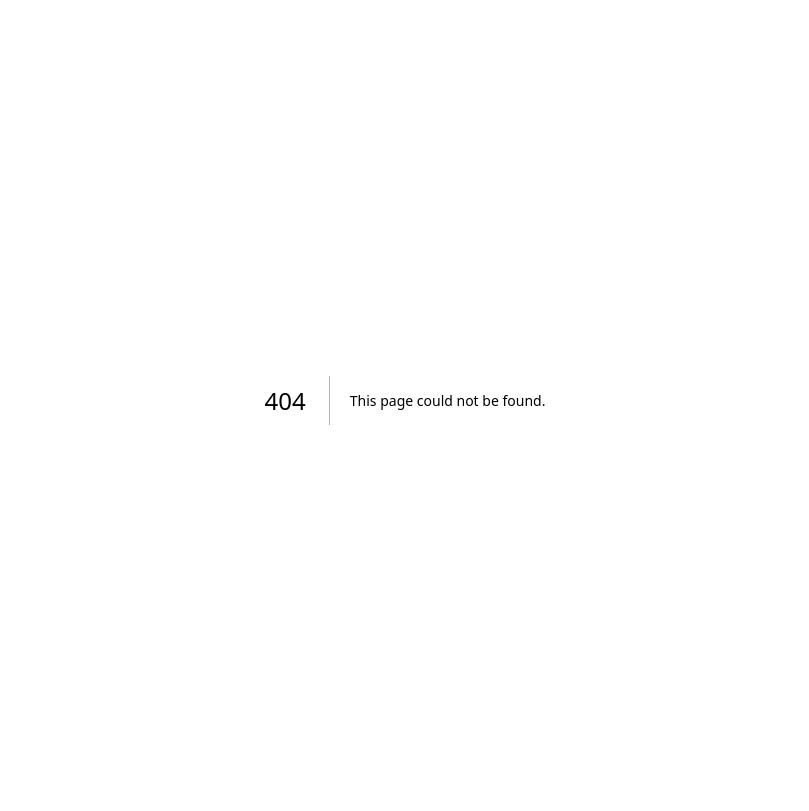
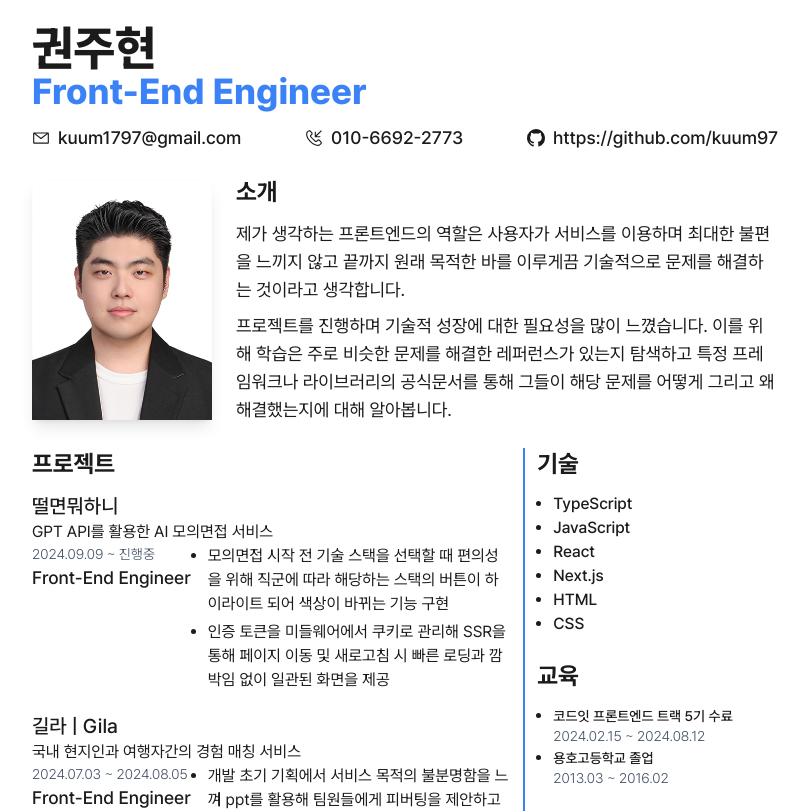
Before and after one commit to kuum97/resume, a Next.js app: page /pdf-render in a window 1280 px wide. Before the commit this address had no page. Shown: the top 811 px of the page, without its empty margins (235-1044 px from the left). Built offline with nearby package versions, Linux system fonts and the light colour scheme.

Commit message:
Add pdf page

```diff
--- /dev/null
+++ b/app/pdf-render/page.tsx
@@ -0,0 +1,5 @@
+import Resume from "@/components/resume";
+
+export default function PDFRender() {
+  return <Resume />;
+}
```
